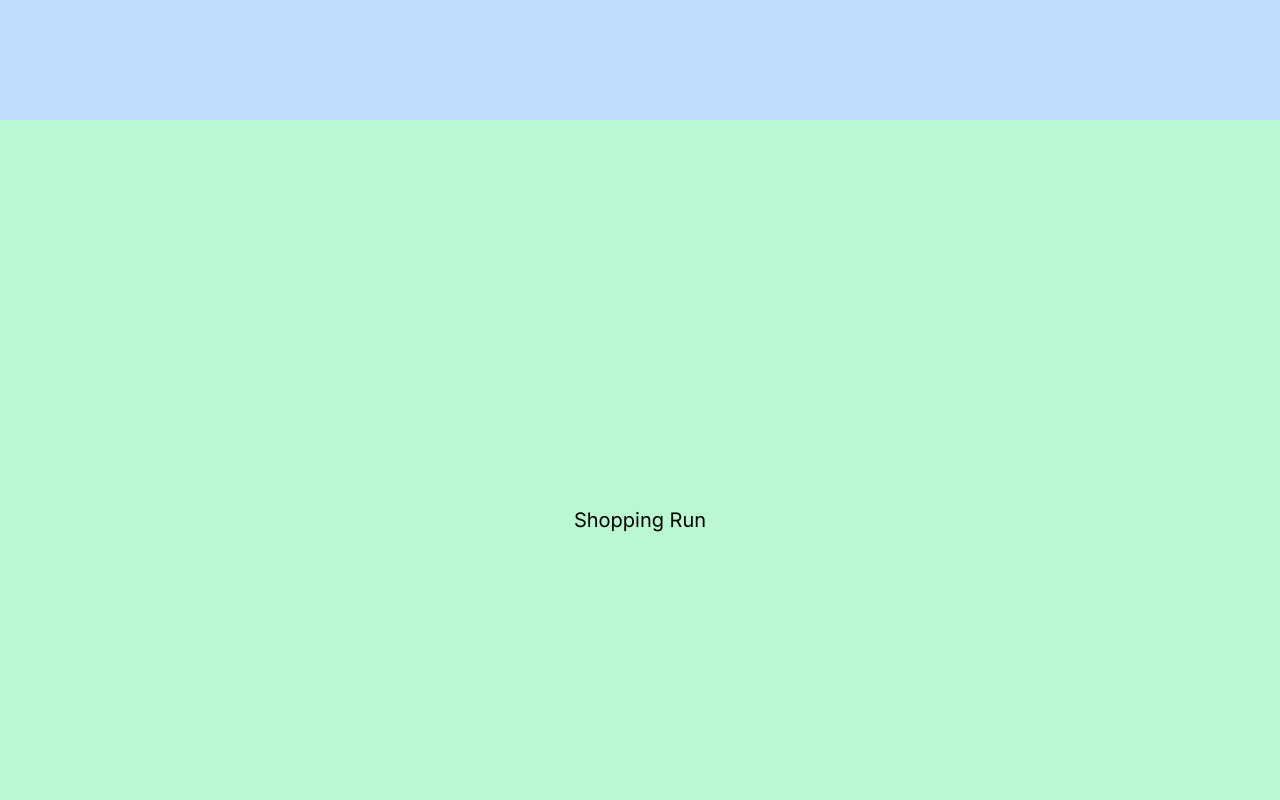
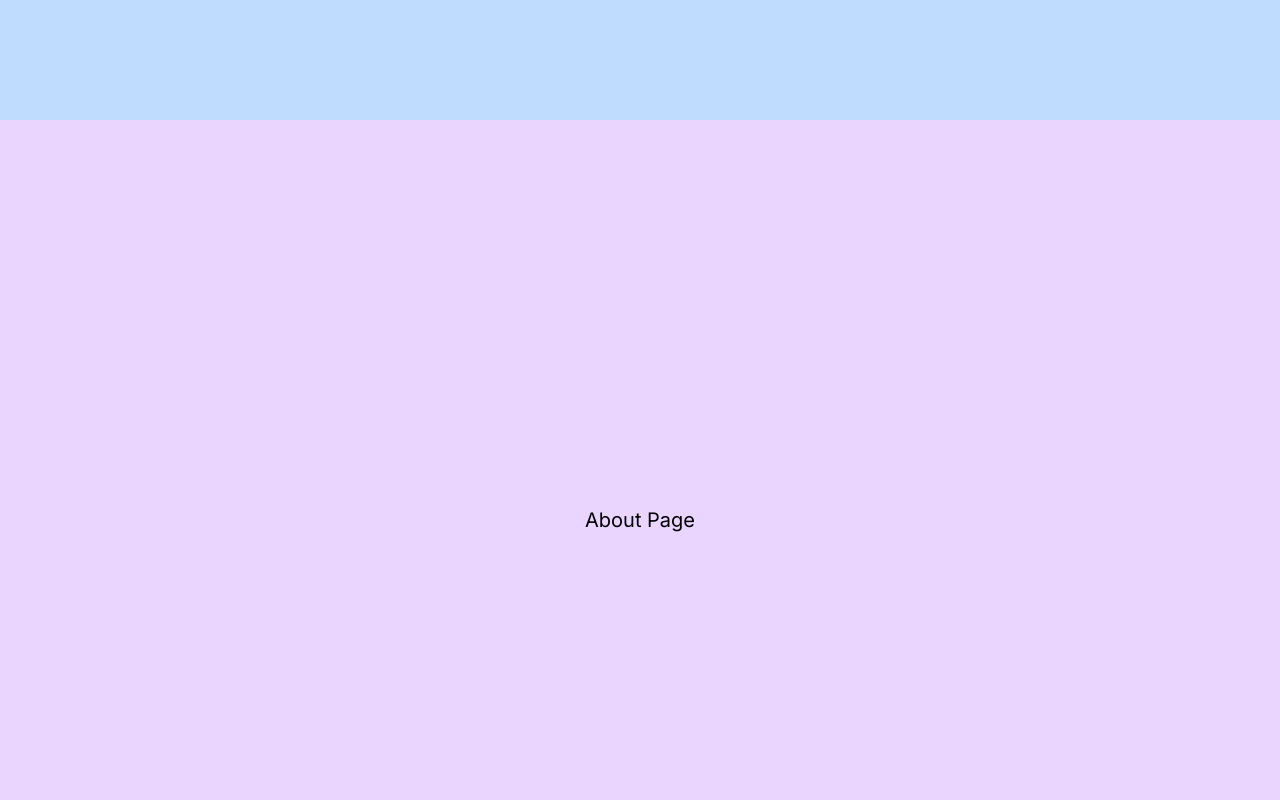
Before and after one commit to jenishpatel-jp/jenish-patel-portfolio, a Next.js app: page / in a window 1280 px wide. Shown: the part 680-1480 px from the top of the page. Built offline with nearby package versions, Linux system fonts and the light colour scheme.

Commit message:
Added an About page component

```diff
--- /dev/null
+++ b/src/app/components/About.tsx
@@ -0,0 +1,11 @@
+import React from 'react'
+
+const About = () => {
+  return (
+    <div className='text-xl items-center justify-center flex-1 flex h-full' >
+        <h1 className='text-black'>About Page</h1>
+    </div>
+  )
+}
+
+export default About
--- a/src/app/page.tsx
+++ b/src/app/page.tsx
@@ -3,12 +3,16 @@ import Hero from "./components/Hero";
 import ShoppingRun from "./components/ShoppingRun";
 import STT from "./components/STT";
 import Contact from "./components/Contact";
+import About from "./components/About";
 
 export default function Home() {
   return (
     <main className="flex flex-col min-h-screen items-center justify-center bg-stark">
       <div className="w-full h-screen bg-blue-200" >
         <Hero />
+      </div>
+      <div className="w-full h-screen bg-purple-200" >
+        <About />
       </div>
       <div className="w-full h-screen bg-green-200" >
         <ShoppingRun />
```
